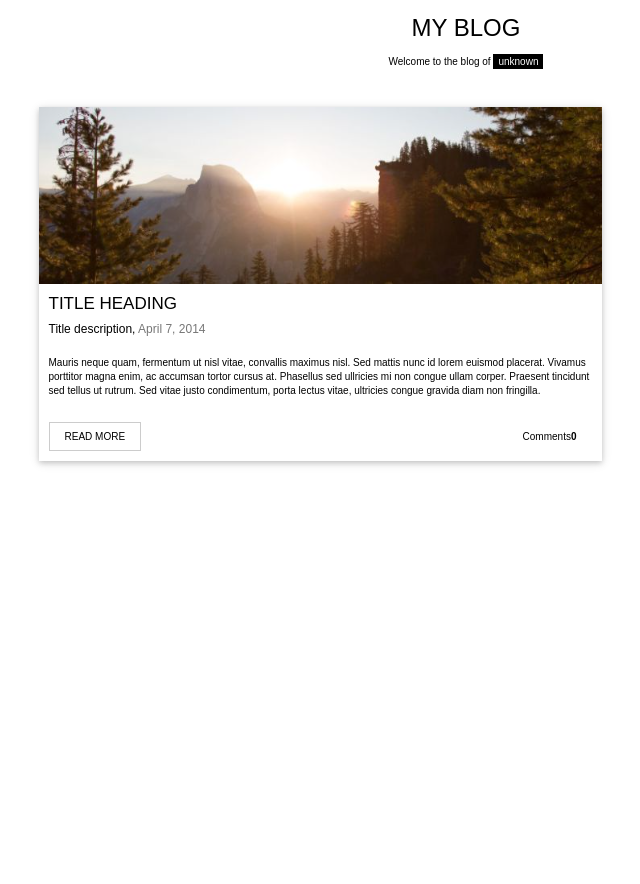
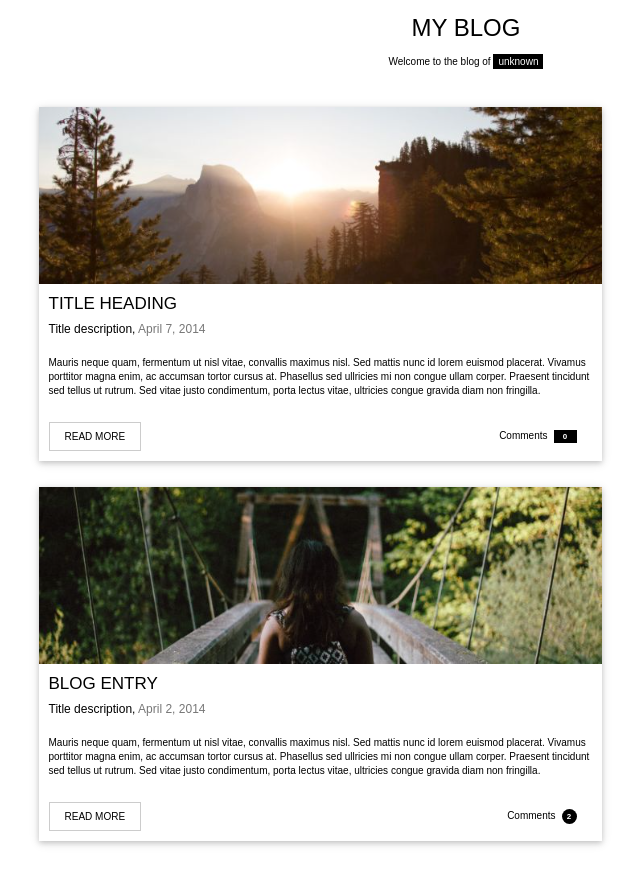
Before and after one commit to ffkabulka010-cmd/week3-home-2, a plain HTML site: page index.html in a window 1280 px wide. Shown: the whole page, without its empty margins (174-814 px from the left). Before the commit the page ends 800 px from the top, so only its background shows below. Drawn offline with Linux system fonts and the light colour scheme.

Commit message:
theerd commit

```diff
--- a/index.html
+++ b/index.html
@@ -1,10 +1,10 @@
-<!DOCTYPE html>
+<!doctype html>
 <html lang="en">
   <head>
-    <meta charset="UTF-8">
-    <meta name="viewport" content="width=device-width, initial-scale=1.0">
+    <meta charset="UTF-8" />
+    <meta name="viewport" content="width=device-width, initial-scale=1.0" />
     <title>Document</title>
-    <link rel="stylesheet" href="./style.css">
+    <link rel="stylesheet" href="./style.css" />
   </head>
   <body>
     <div class="salom1">
@@ -18,11 +18,43 @@
           <div class="salom8"></div>
           <div class="salom9">
             <h2 class="salom10">TITLE HEADING</h2>
-        <p class="salom11">Title description, <i class="salom12">April 7, 2014</i></p>
-        <p class="salom13">Mauris neque quam, fermentum ut nisl vitae, convallis maximus nisl. Sed mattis nunc id lorem euismod placerat. Vivamus porttitor magna enim, ac accumsan tortor cursus at. Phasellus sed ullricies mi non congue ullam corper. Praesent tincidunt sed tellus ut rutrum. Sed vitae justo condimentum, porta lectus vitae, ultricies congue gravida diam non fringilla.</p>
+            <p class="salom11">
+              Title description, <i class="salom12">April 7, 2014</i>
+            </p>
+            <p class="salom13">
+              Mauris neque quam, fermentum ut nisl vitae, convallis maximus
+              nisl. Sed mattis nunc id lorem euismod placerat. Vivamus porttitor
+              magna enim, ac accumsan tortor cursus at. Phasellus sed ullricies
+              mi non congue ullam corper. Praesent tincidunt sed tellus ut
+              rutrum. Sed vitae justo condimentum, porta lectus vitae, ultricies
+              congue gravida diam non fringilla.
+            </p>
             <div class="salom14">
-          <button class="salom15">Read more </button>
+              <button class="salom15">Read more</button>
               <p class="salom16">Comments<b class="salom17">0</b></p>
+            </div>
+          </div>
+        </div>
+        <div class="salom18">
+          <div class="salom19"></div>
+          <div class="salom20">
+            <h2 class="salom21">BLOG ENTRY</h2>
+            <p class="salom22">
+              Title description, <i class="salom23">April 2, 2014</i>
+            </p>
+            <p class="salom24">
+              Mauris neque quam, fermentum ut nisl vitae, convallis maximus
+              nisl. Sed mattis nunc id lorem euismod placerat. Vivamus porttitor
+              magna enim, ac accumsan tortor cursus at. Phasellus sed ullricies
+              mi non congue ullam corper. Praesent tincidunt sed tellus ut
+              rutrum. Sed vitae justo condimentum, porta lectus vitae, ultricies
+              congue gravida diam non fringilla.
+            </p>
+            <div class="salom25">
+              <button class="salom26">Read more</button>
+              <p class="salom27">Comments<b class="salom28">2</b></p>
+            </div>
+          </div>
         </div>
       </div>
     </div>
--- a/style.css
+++ b/style.css
@@ -1,4 +1,4 @@
- *{
+ * {
      margin: 0;
      font-family: sans-serif;
  }
@@ -106,3 +106,92 @@
      font-weight: 500;
      color: #000;
  }
+
+ .salom17 {
+     display: inline-block;
+     min-width: 15px;
+     margin-left: 6px;
+     padding: 2px 4px;
+     background: #000;
+     color: #fff;
+     text-align: center;
+     font-size: 8px;
+ }
+
+ .salom18 {
+     margin-bottom: 26px;
+     background: #fff;
+     box-shadow: 0 2px 5px rgba(0, 0, 0, 0.16), 0 2px 10px rgba(0, 0, 0, 0.12);
+ }
+
+ .salom19 {
+     height: 177px;
+     background: url("./post-2.png") center / cover no-repeat;
+ }
+
+ .salom20 {
+     padding: 10px;
+ }
+
+ .salom21 {
+     margin: 0 0 8px;
+     font-size: 17px;
+     font-weight: 500;
+     text-transform: uppercase;
+     color: #000;
+ }
+
+ .salom22 {
+     margin: 0 0 20px;
+     font-size: 12px;
+     color: #000;
+ }
+
+ .salom23 {
+     font-style: normal;
+     color: #777;
+ }
+
+ .salom24 {
+     margin: 0 0 24px;
+     font-size: 10px;
+     line-height: 14px;
+     color: #000;
+ }
+
+ .salom25 {
+     display: flex;
+     align-items: center;
+     justify-content: space-between;
+ }
+
+ .salom26 {
+     padding: 8px 15px;
+     border: 1px solid #ccc;
+     background: #fff;
+     color: #000;
+     font-size: 10px;
+     text-transform: uppercase;
+     cursor: pointer;
+ }
+
+ .salom27 {
+     margin: 0 0 0 auto;
+     padding-right: 15px;
+     font-size: 10px;
+     font-weight: 500;
+     color: #000;
+ }
+
+ .salom28 {
+     display: inline-block;
+     width: 15px;
+     height: 15px;
+     margin-left: 6px;
+     border-radius: 50%;
+     background: #000;
+     color: #fff;
+     text-align: center;
+     line-height: 15px;
+     font-size: 8px;
+ }
```
Also changed, not shown: post-2.png (added). Lines whose indentation alone changed are shown as unchanged.
